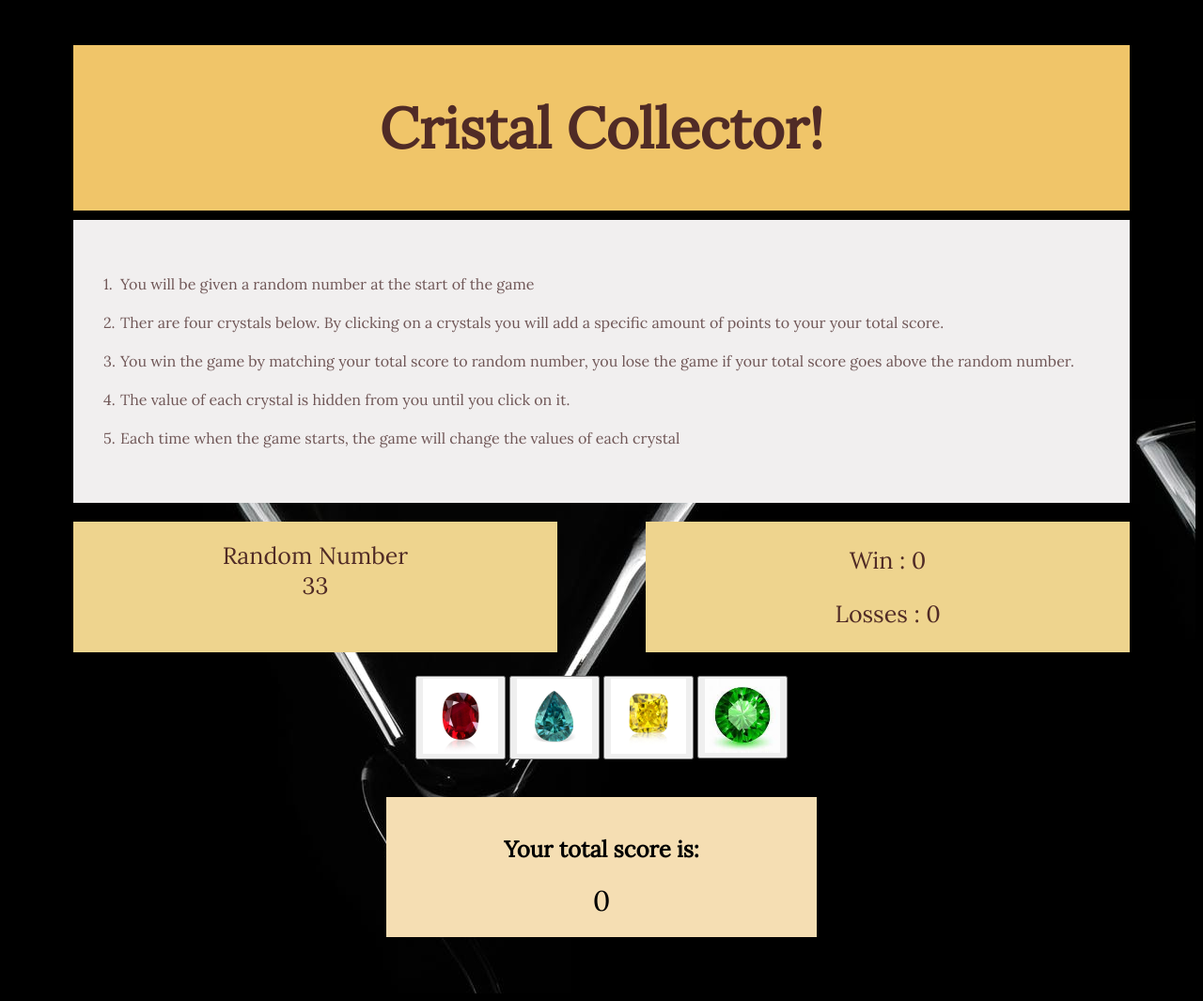
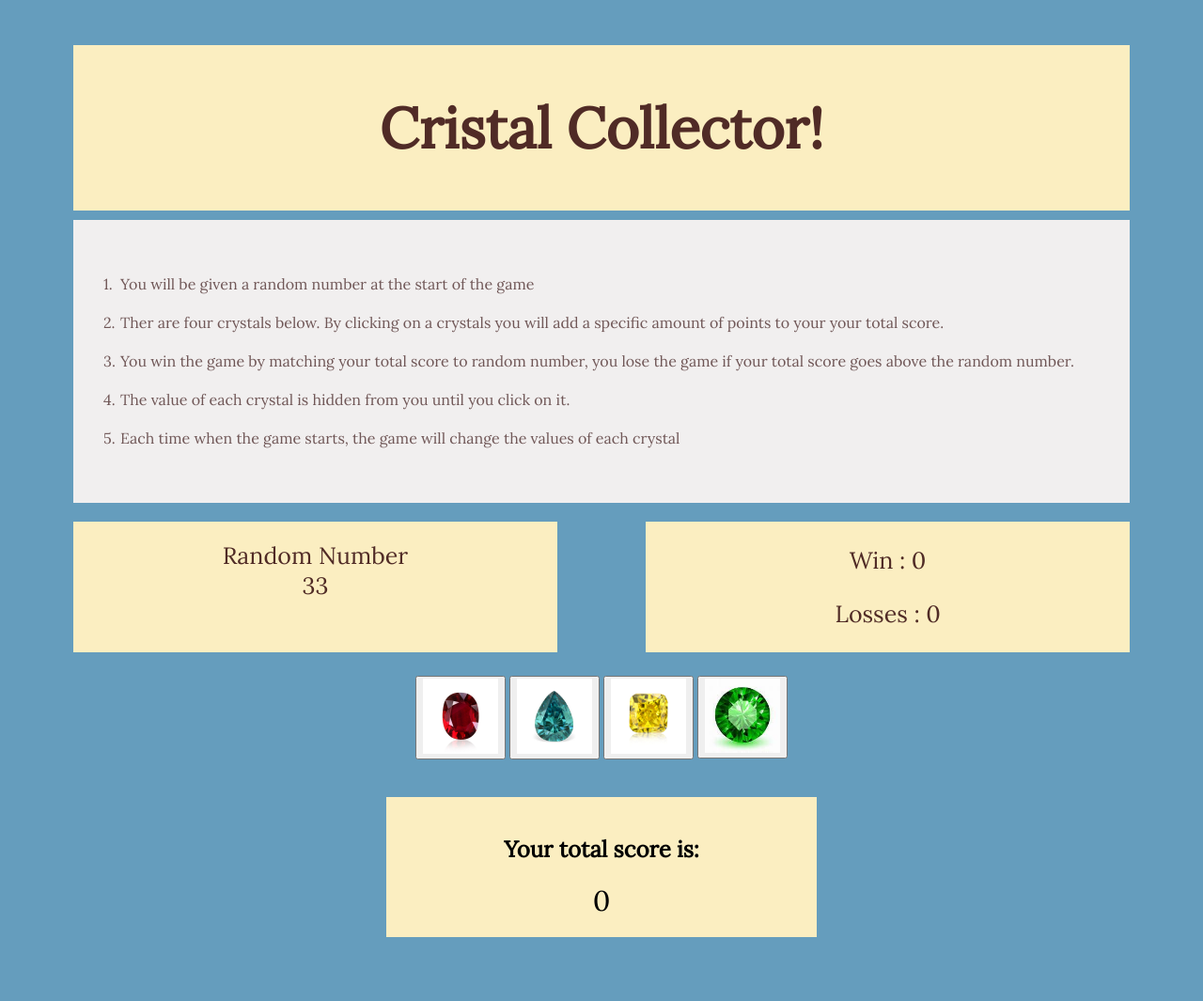
Before and after one commit to Elhanang2/unit-4-game, a plain HTML site: page index.html in a window 1280 px wide. Shown: the whole page at 94% size. Drawn offline with nearby package versions, Linux system fonts and the light colour scheme.

Commit message:
background color change

```diff
--- a/assets/css/style.css
+++ b/assets/css/style.css
@@ -1,5 +1,5 @@
 body{
-    background-color: black;
+    background-color: #659dbd;
     font-family: 'Lora', serif;
     counter-reset: my-sec-counter;
 }
@@ -12,7 +12,7 @@ body{
 .header{
     color: rgb(80, 43, 38);
     text-align: center;
-    background-color: rgb(240, 197, 105);
+    background-color: #fbeec1;
     padding: 10px;
     font-size: 30px;
     margin: 10px;
@@ -45,7 +45,7 @@ body{
     margin-right: 10px;
     text-align: center;
     font-size: 25px;
-    background-color: rgb(238, 212, 142);
+    background-color: #fbeec1;
     margin: 10px;
     display: block;
 }
@@ -79,7 +79,7 @@ button img{
 }
 .score{
     clear: both;
-    background-color: wheat;
+    background-color: #fbeec1;
     text-align: center;
     width: 40%;
     margin:  30px auto;
--- a/index.html
+++ b/index.html
@@ -13,7 +13,7 @@
     <!--<script src="main.js"></script>-->
 </head>
 <body >
-    <div class="container " style="background-image: url(assets/images/background3.jpeg)">
+    <div class="container " >
 
         <div class="col-1 bigcol ">
             <div class="header">
```
